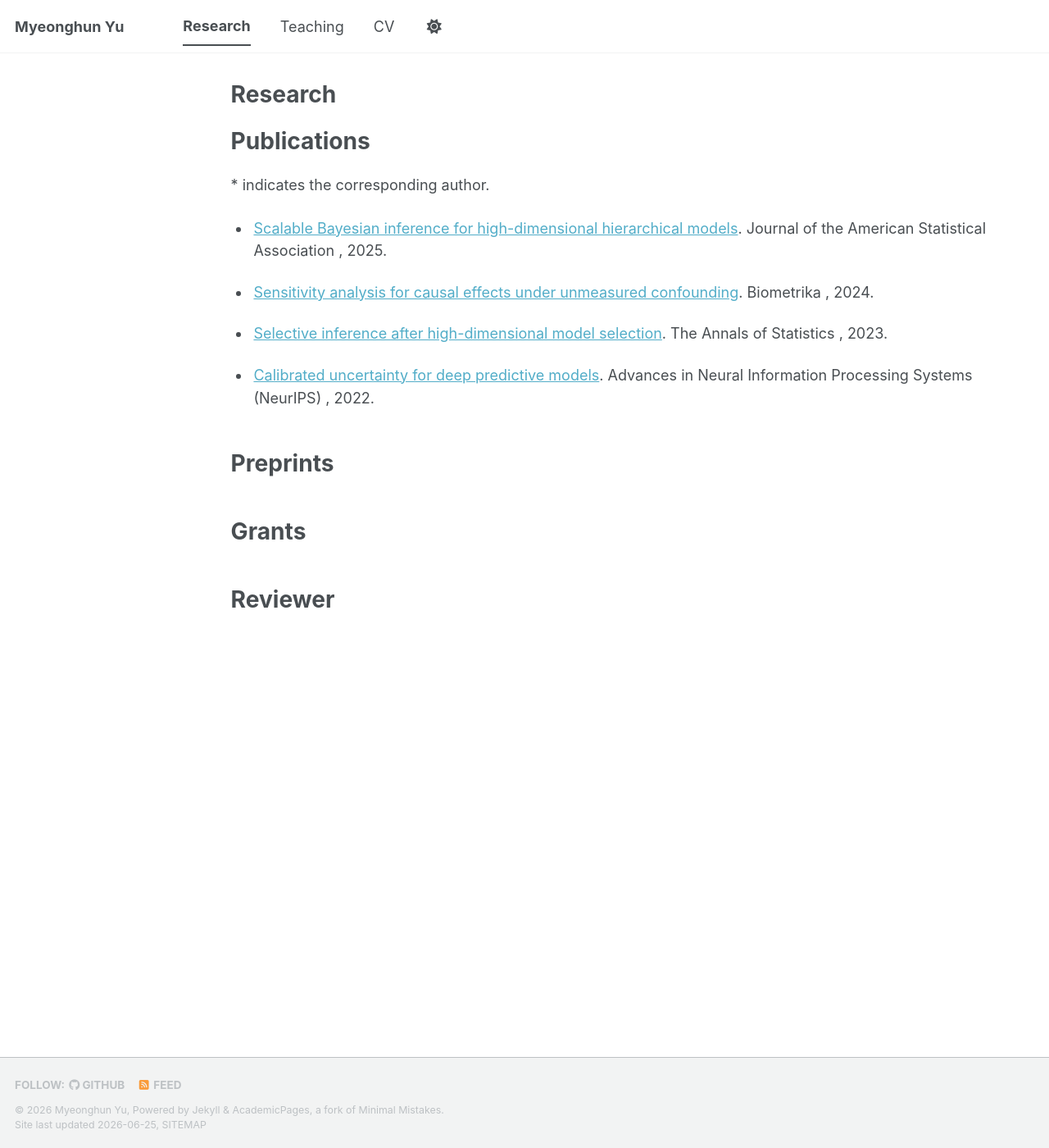
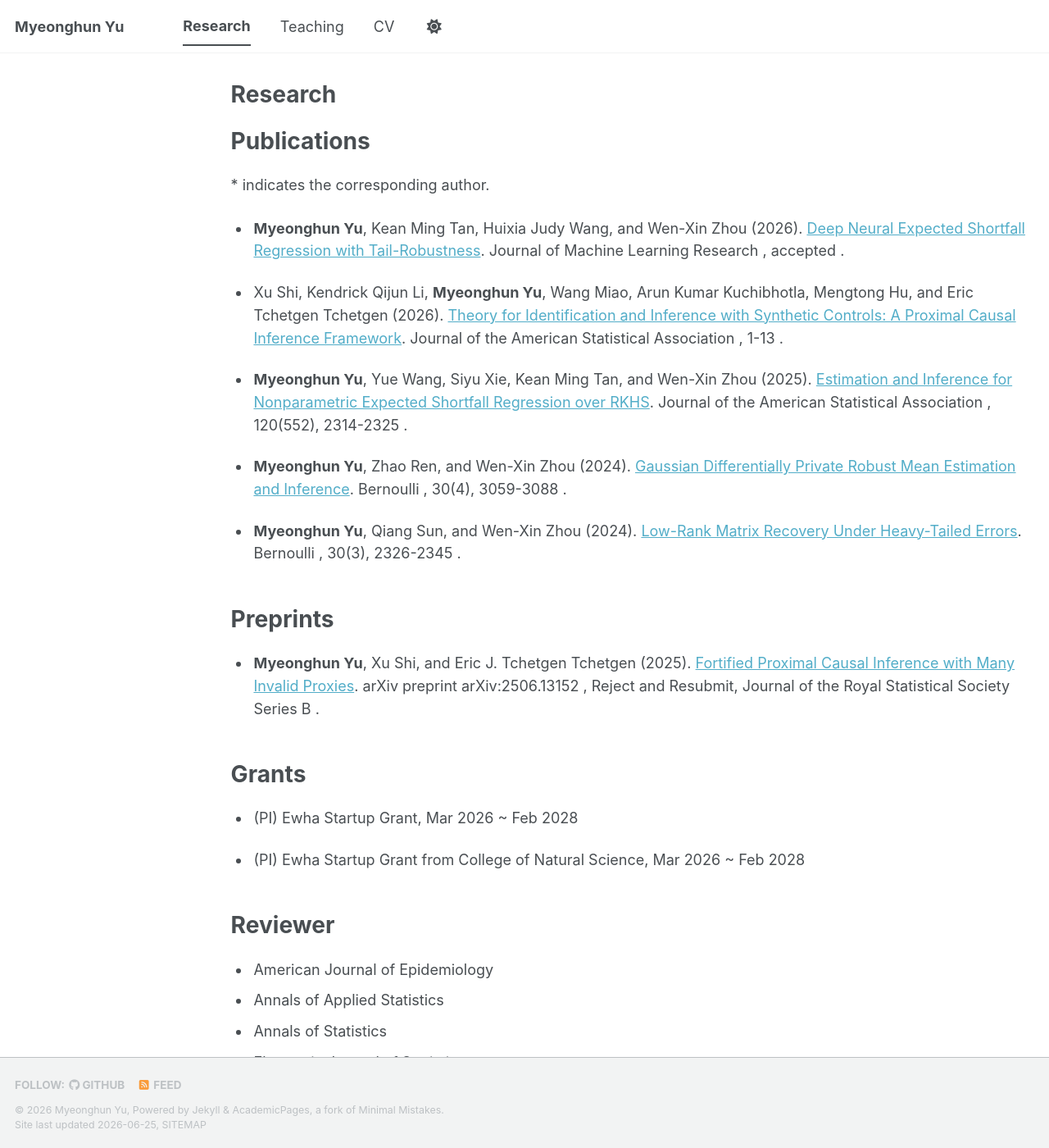
Before and after one commit to myeonghunyu/myeonghunyu.github.io, a Jekyll site: the page built from _pages/publications.html, in a window 1280 px wide and 1400 px high. Shown: the whole window at 82% size. Built offline with Jekyll 4.4.1, drawn with Linux system fonts in a browser that asks for light colours; a style sheet for code colours, icons or effects is not loaded; some of the changed text lies outside the part shown.

Commit message:
Add publications, preprints, and grants to research.yml

```diff
--- a/_data/research.yml
+++ b/_data/research.yml
@@ -6,37 +6,64 @@
 
 corresponding_note: "* indicates the corresponding author."
 
-# If this list is empty, the page falls back to the existing files in _publications/.
-publications: []
+publications:
+  - authors: "**Myeonghun Yu**, Kean Ming Tan, Huixia Judy Wang, and Wen-Xin Zhou"
+    year: "2026"
+    title: "Deep Neural Expected Shortfall Regression with Tail-Robustness"
+    url: "https://arxiv.org/abs/2511.08772"
+    venue: "Journal of Machine Learning Research"
+    details: "accepted"
 
-# Example:
-# publications:
-#   - authors: "**Myeonghun Yu*** and Coauthor"
-#     year: "2026"
-#     title: "Published paper title"
-#     url: "https://doi.org/..."
-#     venue: "Journal Name"
-#     details: "12(3), 1-20"
+  - authors: "Xu Shi, Kendrick Qijun Li, **Myeonghun Yu**, Wang Miao, Arun Kumar Kuchibhotla, Mengtong Hu, and Eric Tchetgen Tchetgen"
+    year: "2026"
+    title: "Theory for Identification and Inference with Synthetic Controls: A Proximal Causal Inference Framework"
+    url: "https://doi.org/10.1080/01621459.2026.2639734"
+    venue: "Journal of the American Statistical Association"
+    details: "1-13"
 
-preprints: []
+  - authors: "**Myeonghun Yu**, Yue Wang, Siyu Xie, Kean Ming Tan, and Wen-Xin Zhou"
+    year: "2025"
+    title: "Estimation and Inference for Nonparametric Expected Shortfall Regression over RKHS"
+    url: "https://doi.org/10.1080/01621459.2024.2441657"
+    venue: "Journal of the American Statistical Association"
+    details: "120(552), 2314-2325"
 
-# Example:
-# preprints:
-#   - authors: "**Myeonghun Yu*** and Coauthor"
-#     year: "2026"
-#     title: "Preprint title"
-#     url: "https://arxiv.org/abs/..."
-#     venue: "arXiv preprint"
+  - authors: "**Myeonghun Yu**, Zhao Ren, and Wen-Xin Zhou"
+    year: "2024"
+    title: "Gaussian Differentially Private Robust Mean Estimation and Inference"
+    url: "https://doi.org/10.3150/23-BEJ1706"
+    venue: "Bernoulli"
+    details: "30(4), 3059-3088"
 
-grants: []
+  - authors: "**Myeonghun Yu**, Qiang Sun, and Wen-Xin Zhou"
+    year: "2024"
+    title: "Low-Rank Matrix Recovery Under Heavy-Tailed Errors"
+    url: "https://doi.org/10.3150/23-BEJ1675"
+    venue: "Bernoulli"
+    details: "30(3), 2326-2345"
 
-# Example:
-# grants:
-#   - text: "(PI) Grant title (grant number), Mar 2026 ~ Feb 2036"
+preprints:
+  - authors: "**Myeonghun Yu**, Xu Shi, and Eric J. Tchetgen Tchetgen"
+    year: "2025"
+    title: "Fortified Proximal Causal Inference with Many Invalid Proxies"
+    url: "https://arxiv.org/abs/2506.13152"
+    venue: "arXiv preprint arXiv:2506.13152"
+    details: "Reject and Resubmit, Journal of the Royal Statistical Society Series B"
 
-reviewer: []
+grants:
+  - text: "(PI) Ewha Startup Grant, Mar 2026 ~ Feb 2028"
+  - text: "(PI) Ewha Startup Grant from College of Natural Science, Mar 2026 ~ Feb 2028"
 
-# Example:
-# reviewer:
-#   - text: "Journal of the American Statistical Association"
-#   - text: "The Annals of Statistics"
+reviewer:
+  - text: "American Journal of Epidemiology"
+  - text: "Annals of Applied Statistics"
+  - text: "Annals of Statistics"
+  - text: "Electronic Journal of Statistics"
+  - text: "Epidemiology"
+  - text: "Journal of Business and Economic Statistics"
+  - text: "Journal of Computational and Graphical Statistics"
+  - text: "Journal of Econometrics"
+  - text: "Journal of Machine Learning Research"
+  - text: "Journal of the American Statistical Association"
+  - text: "Journal of the Royal Statistical Society: Series B"
+  - text: "Statistica Sinica"
```
